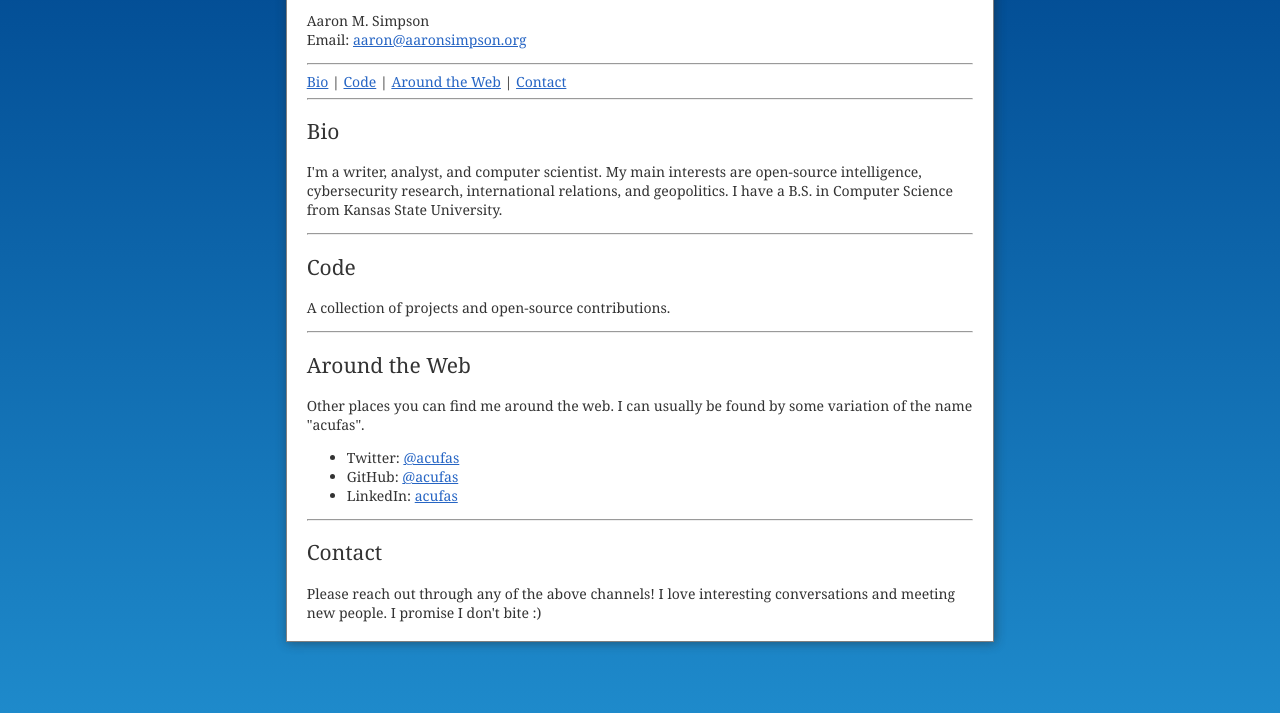
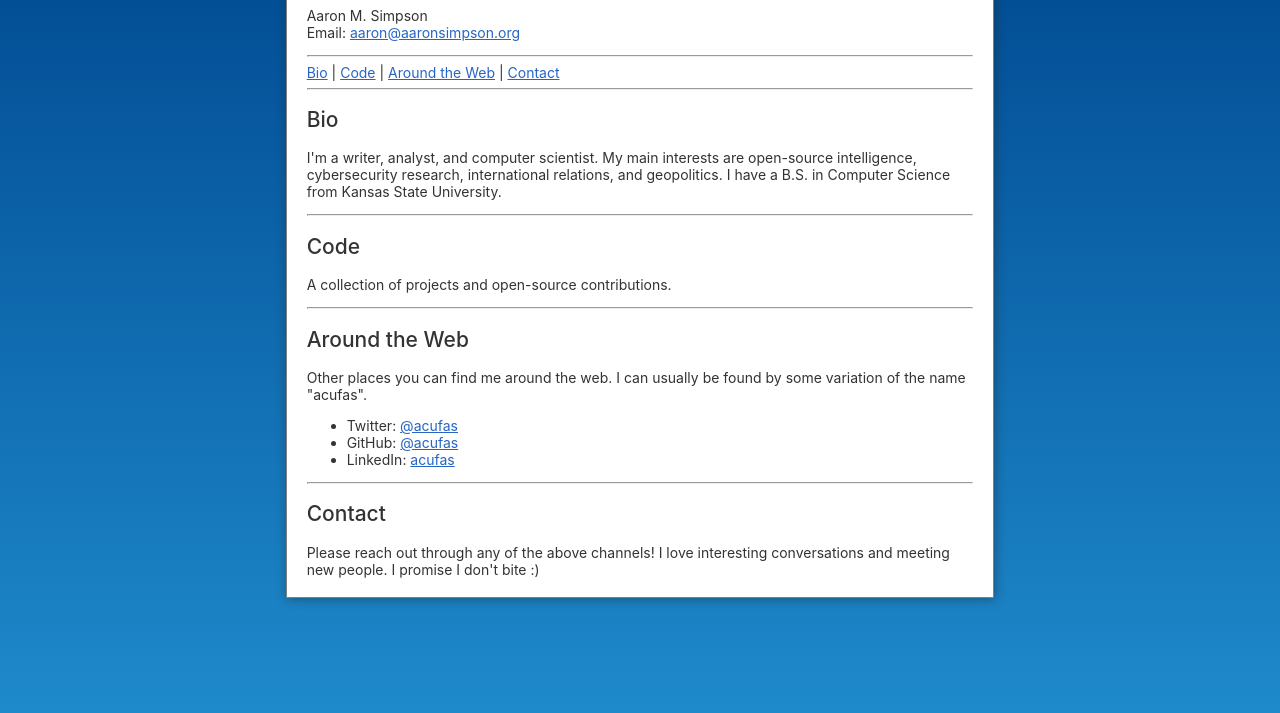
Before and after one commit to acufas/aaronsimpsonks.github.io, a plain HTML site: page index.html in a window 1280 px wide. Shown: the part 87-800 px from the top of the page. Drawn offline with Linux system fonts and the light colour scheme; a script that the page names is missing.

Commit message:
Changing font to sans-serif

```diff
--- a/index.css
+++ b/index.css
@@ -5,7 +5,7 @@ body, html {
     background-image: linear-gradient(#004890, #1E8ACB);
     font-size: 14px;
     height: 100%;
-    font-family: Georgia, 'Times New Roman', Times, serif;
+    font-family: -apple-system, BlinkMacSystemFont, 'Segoe UI', Roboto, Oxygen, Ubuntu, Cantarell, 'Open Sans', 'Helvetica Neue', sans-serif;
 }
 
 a, a:visited {
```
